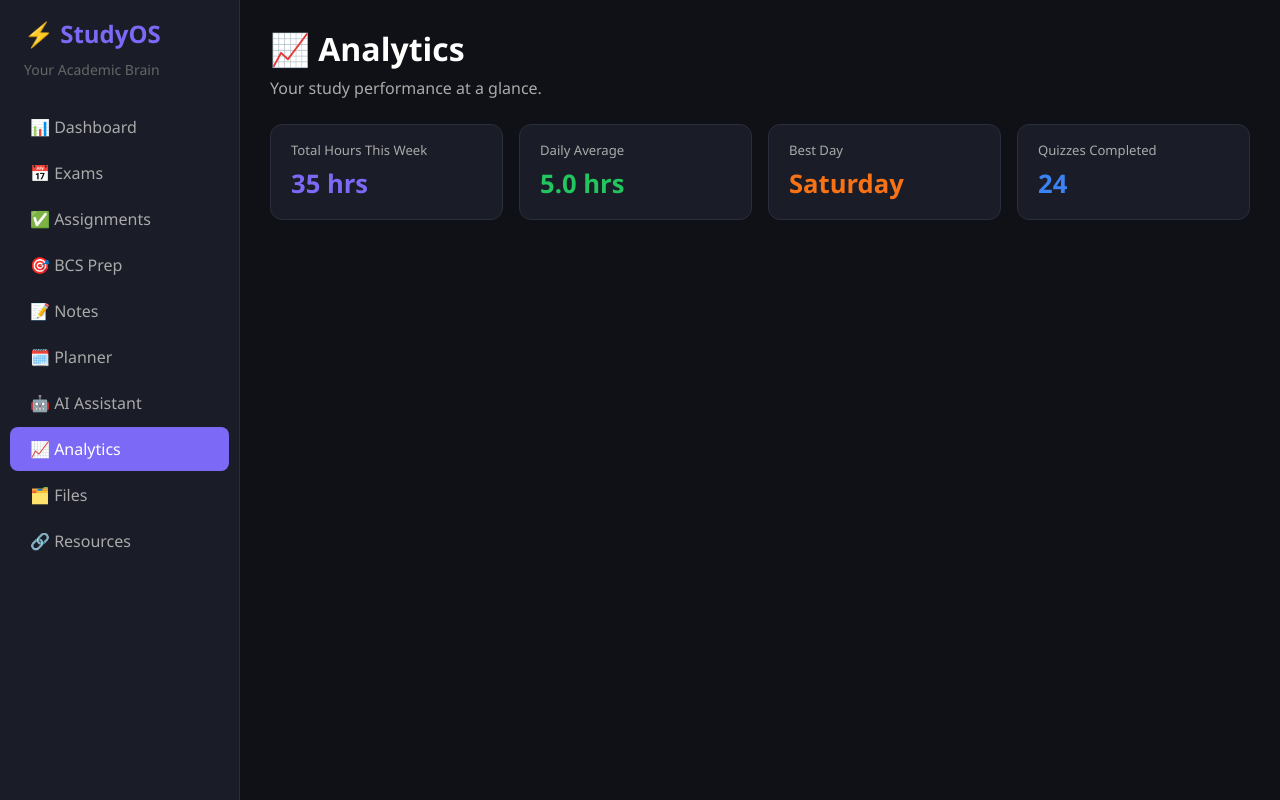
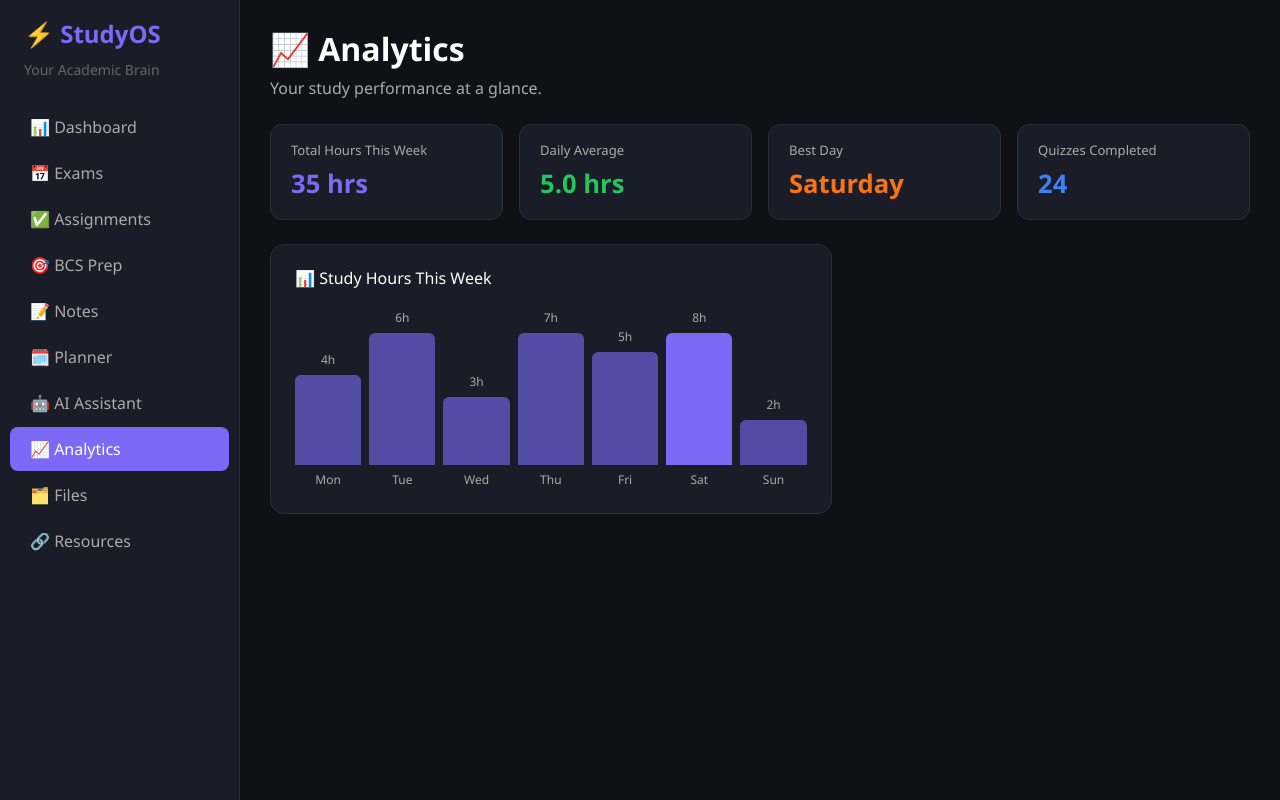
Before and after one commit to MdPrantoSikder/studyOS, a React app in the folder frontend/: page /analytics in a window 1280 px wide. Built offline with nearby package versions, Linux system fonts and the light colour scheme; the HTML template or start-up script is replaced by a standard one.

Commit message:
Build Analytics page — study hours bar chart, stat cards

```diff
--- a/frontend/src/pages/Analytics.jsx
+++ b/frontend/src/pages/Analytics.jsx
@@ -51,6 +51,35 @@ function Analytics() {
 
       <div className="row g-4">
 
+        {/* Bar Chart — Study Hours */}
+        <div className="col-md-7">
+          <div style={{
+            backgroundColor: '#1a1d27',
+            border: '1px solid #2a2d3e',
+            borderRadius: '14px',
+            padding: '24px',
+          }}>
+            <h6 style={{ color: '#fff', marginBottom: '20px' }}>📊 Study Hours This Week</h6>
+            <div className="d-flex align-items-flex-end justify-content-between" style={{ height: '180px', gap: '8px' }}>
+              {weeklyHours.map((d) => (
+                <div key={d.day} className="d-flex flex-column align-items-center justify-content-end" style={{ flex: 1, height: '100%' }}>
+                  <div style={{ color: '#aaa', fontSize: '0.75rem', marginBottom: '6px' }}>{d.hours}h</div>
+                  <div style={{
+                    width: '100%',
+                    height: `${(d.hours / maxHours) * 100}%`,
+                    backgroundColor: '#7c6af7',
+                    borderRadius: '6px 6px 0 0',
+                    opacity: d.day === 'Sat' ? 1 : 0.6,
+                    transition: 'opacity .2s',
+                  }} />
+                  <div style={{ color: '#aaa', fontSize: '0.75rem', marginTop: '6px' }}>{d.day}</div>
+                </div>
+              ))}
+            </div>
+          </div>
+        </div>
+
+
 
       </div>
     </div>
```
